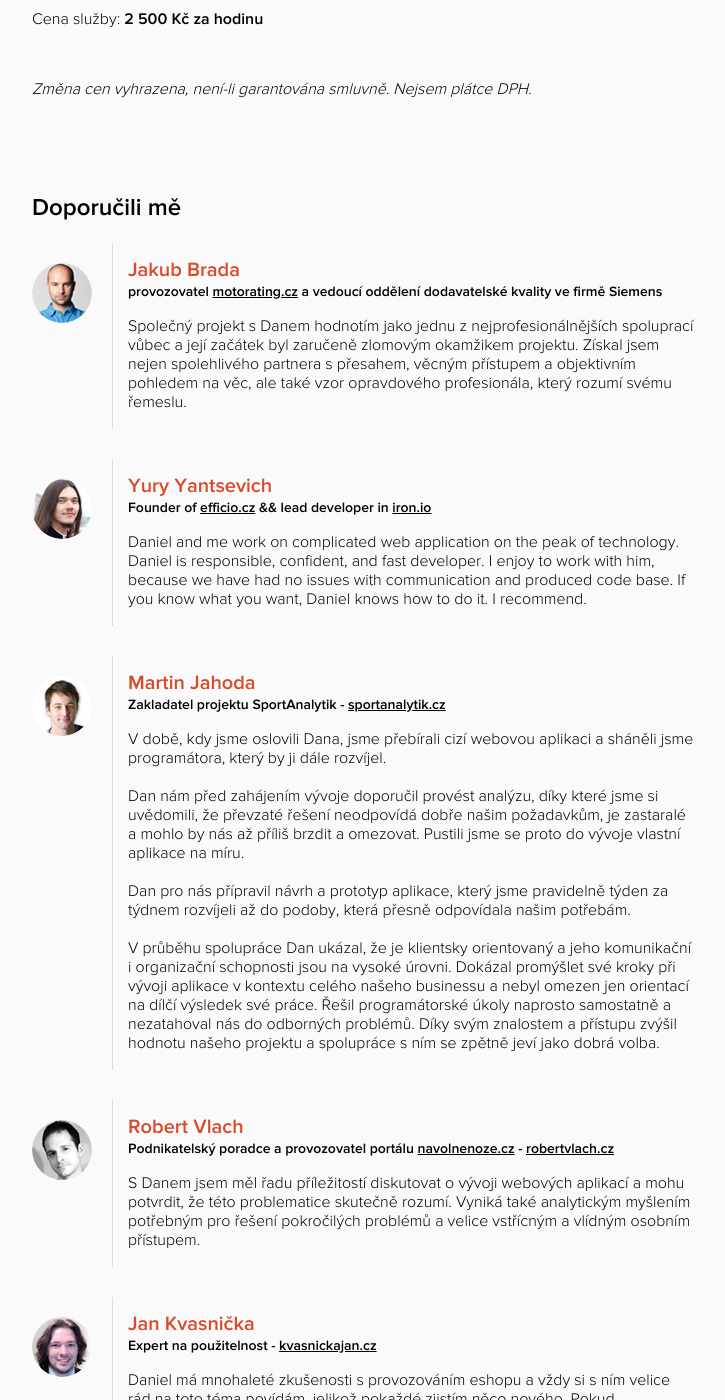
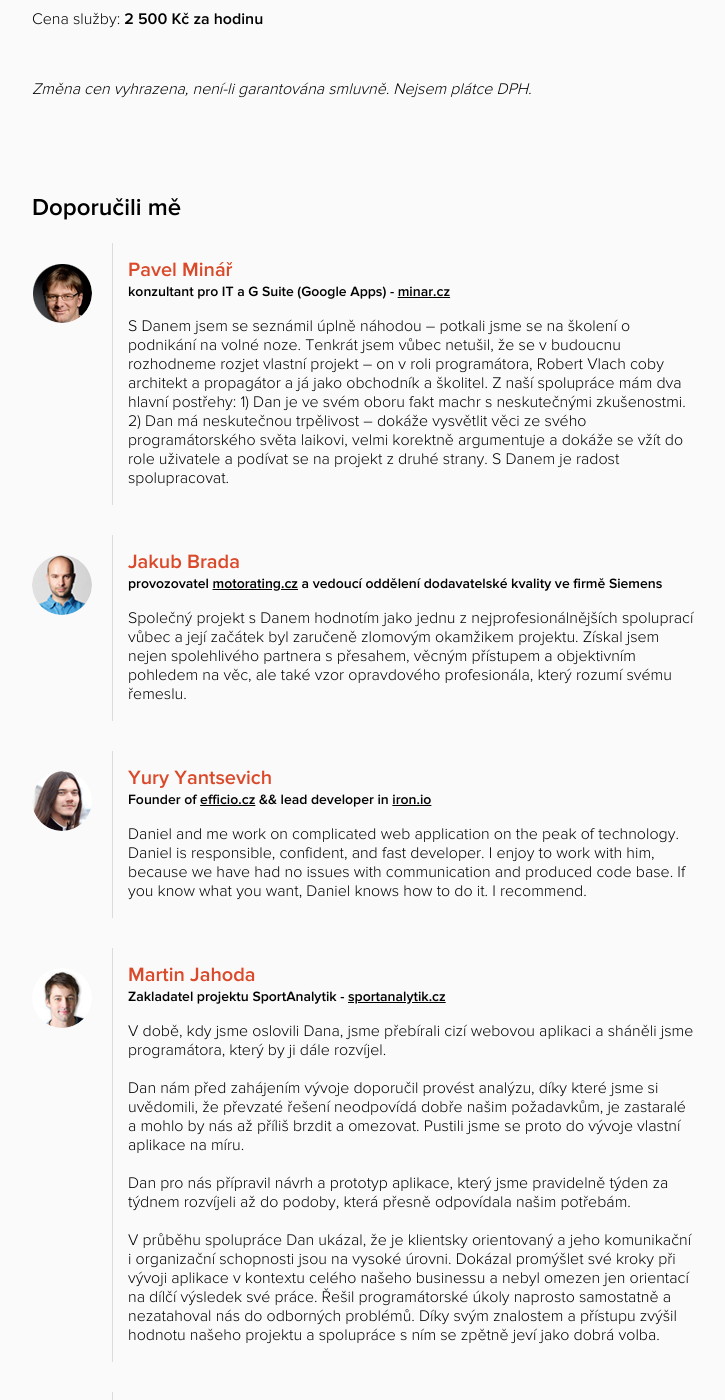
Before and after one commit to danieldimitrov/danieldimitrov.github.io, a Jekyll site: the page built from index.html, in a window 1280 px wide and 1400 px high, scrolled down 857 px. Shown: the whole window, without its empty margins (208-933 px from the left). Built offline with Jekyll 4.4.1, drawn with Linux system fonts in a browser that asks for light colours; nearby versions of some CDN libraries; some web fonts are replaced; some of the changed text lies outside the part shown.

Commit message:
Add new recommendations

```diff
--- a/index.html
+++ b/index.html
@@ -89,6 +89,23 @@
 
   <article>
     <div class="photo">
+      <img src='/img/clients/pavel_minar.png'>
+    </div>
+    <div class="content">
+      <header>
+        <h3>Pavel Minář</h3>
+        <strong>konzultant pro IT a G Suite (Google Apps) - <a href="http://www.minar.cz" onclick="_gaq.push(['_trackEvent', 'RootPage', 'Recommendations', 'PavelMinar']);">minar.cz</a></strong>
+      </header>
+      <p>
+        S Danem jsem se seznámil úplně náhodou – potkali jsme se na školení o podnikání na volné noze. Tenkrát jsem vůbec netušil, že se v budoucnu rozhodneme rozjet vlastní projekt – on v roli programátora, Robert Vlach coby architekt a propagátor a já jako obchodník a školitel. Z naší spolupráce mám dva hlavní postřehy: 1) Dan je ve svém oboru fakt machr s neskutečnými zkušenostmi. 2) Dan má neskutečnou trpělivost – dokáže vysvětlit věci ze svého programátorského světa laikovi, velmi korektně argumentuje a dokáže se vžít do role uživatele a podívat se na projekt z druhé strany. S Danem je radost spolupracovat.
+      </p>
+    </div>
+  </article>
+
+  <div class="clearfix"></div>
+
+  <article>
+    <div class="photo">
       <img src='/img/clients/jakub.png'>
     </div>
     <div class="content">
@@ -145,6 +162,23 @@
         Dokázal promýšlet své kroky při vývoji aplikace v kontextu celého našeho businessu a nebyl omezen jen orientací na dílčí výsledek své práce.
         Řešil programátorské úkoly naprosto samostatně a nezatahoval nás do odborných problémů.
         Díky svým znalostem a přístupu zvýšil hodnotu našeho projektu a spolupráce s ním se zpětně jeví jako dobrá volba.
+      </p>
+    </div>
+  </article>
+
+  <div class="clearfix"></div>
+
+  <article>
+    <div class="photo">
+      <img src='/img/clients/radek_podgorny.png'>
+    </div>
+    <div class="content">
+      <header>
+        <h3>Radek Podgorný</h3>
+        <strong>Lead Developer v Asterix a.s.</strong>
+      </header>
+      <p>
+        I've co-worked with Daniel on a not so small project. Daniel's responsibility was the Ruby on Rails back-end with bindings to Elastic Search, MongoDB and MySQL. My job was the back end (Python, MongoDB, ...). Despite the technologies used being different, the communication with Daniel was always great and detail-oriented with no extra hassle. If I'm ever given an opportunity to work with Daniel again, i'd go for it without a blink of an eye. ;-)
       </p>
     </div>
   </article>
```
Also changed, not shown: img/clients/pavel_minar.png (added), img/clients/radek_podgorny.png (added).
